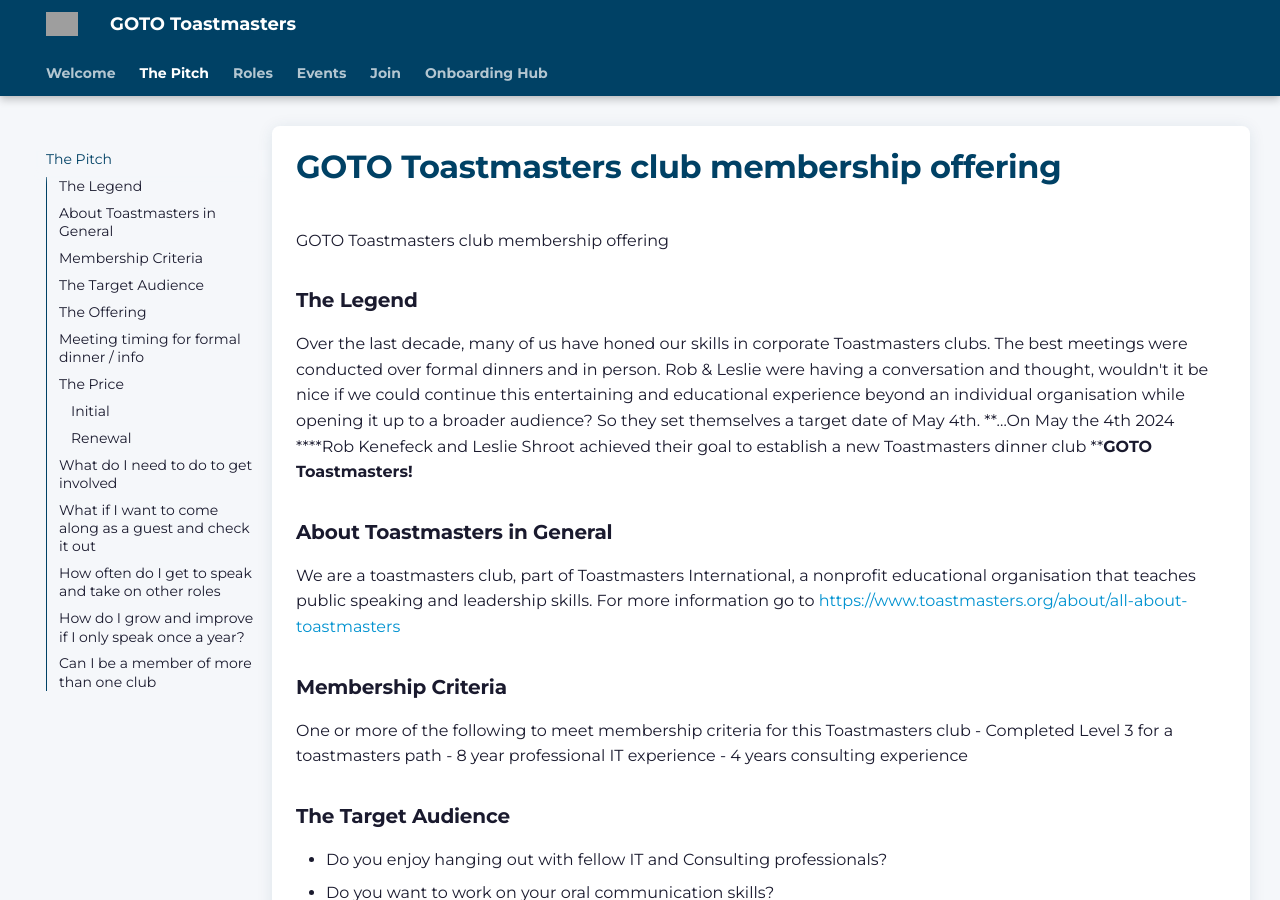
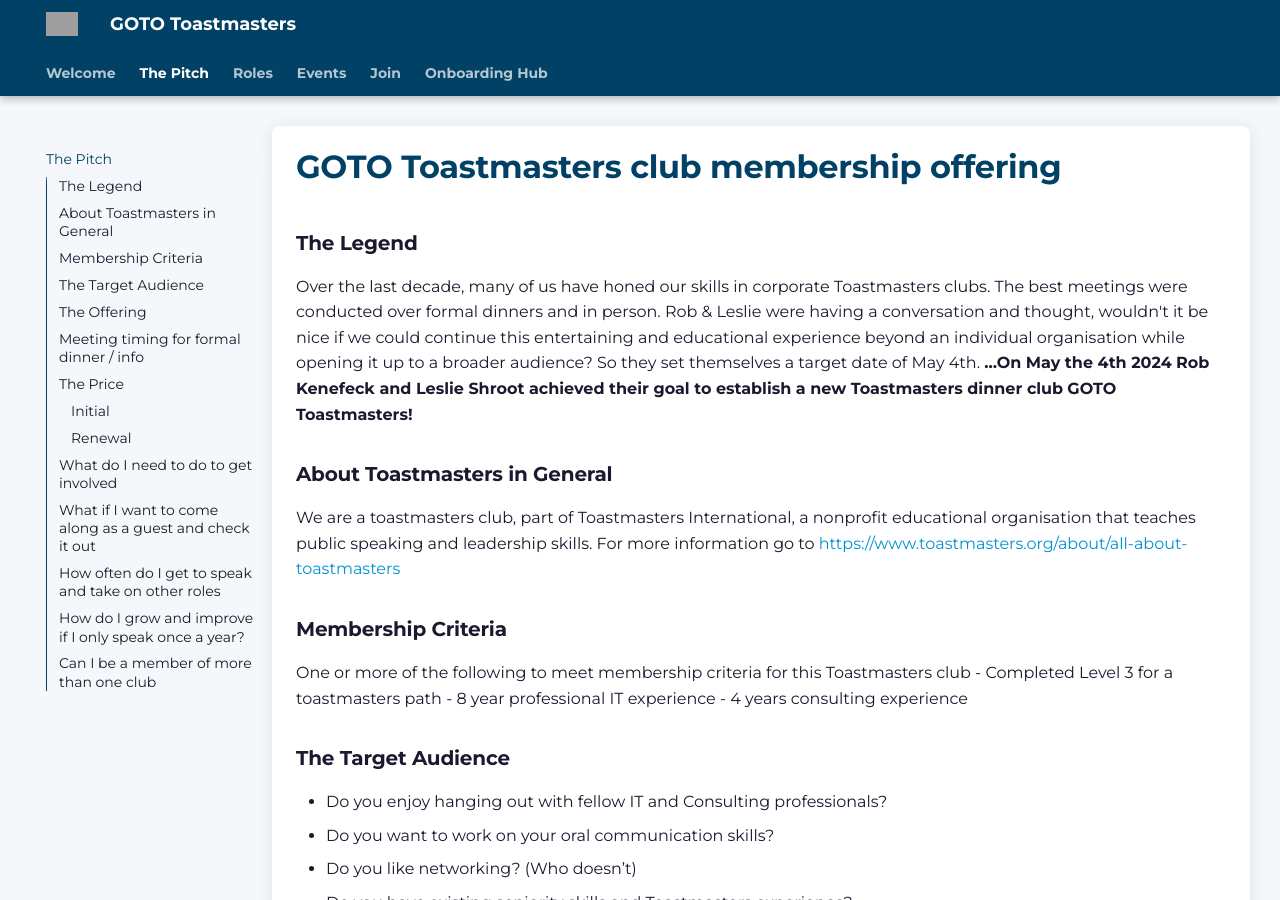
Before and after one commit to rkenefeck/gototoastmasters, an MkDocs documentation site: the page built from docs/pitch.md, in a window 1280 px wide and 900 px high. Built offline with MkDocs 1.6.1 and Material for MkDocs 9.7.7, drawn with Linux system fonts in a browser that asks for light colours; plug-ins that fetch from the network failed and are left out; some of the changed text lies outside the part shown; grey boxes are pictures that could not be loaded.

Commit message:
Manual publish: GOTO Toastmasters club membership offering

```diff
--- a/docs/pitch.md
+++ b/docs/pitch.md
@@ -1,11 +1,9 @@
 # GOTO Toastmasters club membership offering
-
-GOTO Toastmasters club membership offering
 
 ### The Legend
 
 Over the last decade, many of us have honed our skills in corporate Toastmasters clubs. The best meetings were conducted over formal dinners and in person. Rob & Leslie were having a conversation and thought, wouldn't it be nice if we could continue this entertaining and educational experience beyond an individual organisation while opening it up to a broader audience? So they set themselves a target date of May 4th.
-**…On May the 4th 2024 ****Rob Kenefeck and Leslie Shroot achieved their goal to establish a new Toastmasters dinner club ****GOTO Toastmasters!**
+**…On May the 4th 2024** **Rob Kenefeck and Leslie Shroot achieved their goal to establish a new Toastmasters dinner club** **GOTO Toastmasters!**
 
 ### About Toastmasters in General
 
@@ -51,16 +49,16 @@
 
 #### Initial
 
-Initial membership starting in**  May,October **for everyone even dual members (toastmasters members of more than 1 club)
+Initial membership starting in  **May,October** for everyone even dual members (toastmasters members of more than 1 club)
 Initial **6 months** (5 formal meals + minimum 2 special events)  : **$385**
-Initial **12 months **(10 formal meals + minimum 4 special events): **$725** (If you would like to invoice your current employer, a yearly membership may be easier)
+Initial **12 months** (10 formal meals + minimum 4 special events): **$725** (If you would like to invoice your current employer, a yearly membership may be easier)
 
 Your Toastmasters International membership will be paid until the next Toastmasters International renewal period (end of March or September) 6 or 12 months rounded down, remainder will be credited towards your first renewal
 
-Initial starting in** December,January, February,July** (8 formal meals + minimum 2 special events): **$580**
-Initial starting in** March,August** (7 formal meals + minimum 2 special events) : **$515**
-Initial starting in** April,September** (6 formal meals + minimum 2 special events) : **$450**
-Initial starting in** June,November** (4 formal meals + minimum special events) : **$320**
+Initial starting in **December,January, February,July** (8 formal meals + minimum 2 special events): **$580**
+Initial starting in **March,August** (7 formal meals + minimum 2 special events) : **$515**
+Initial starting in **April,September** (6 formal meals + minimum 2 special events) : **$450**
+Initial starting in **June,November** (4 formal meals + minimum special events) : **$320**
 
 #### Renewal
 
```
Also changed, not shown: other parts of docs/pitch.md (+2 -1 lines).
